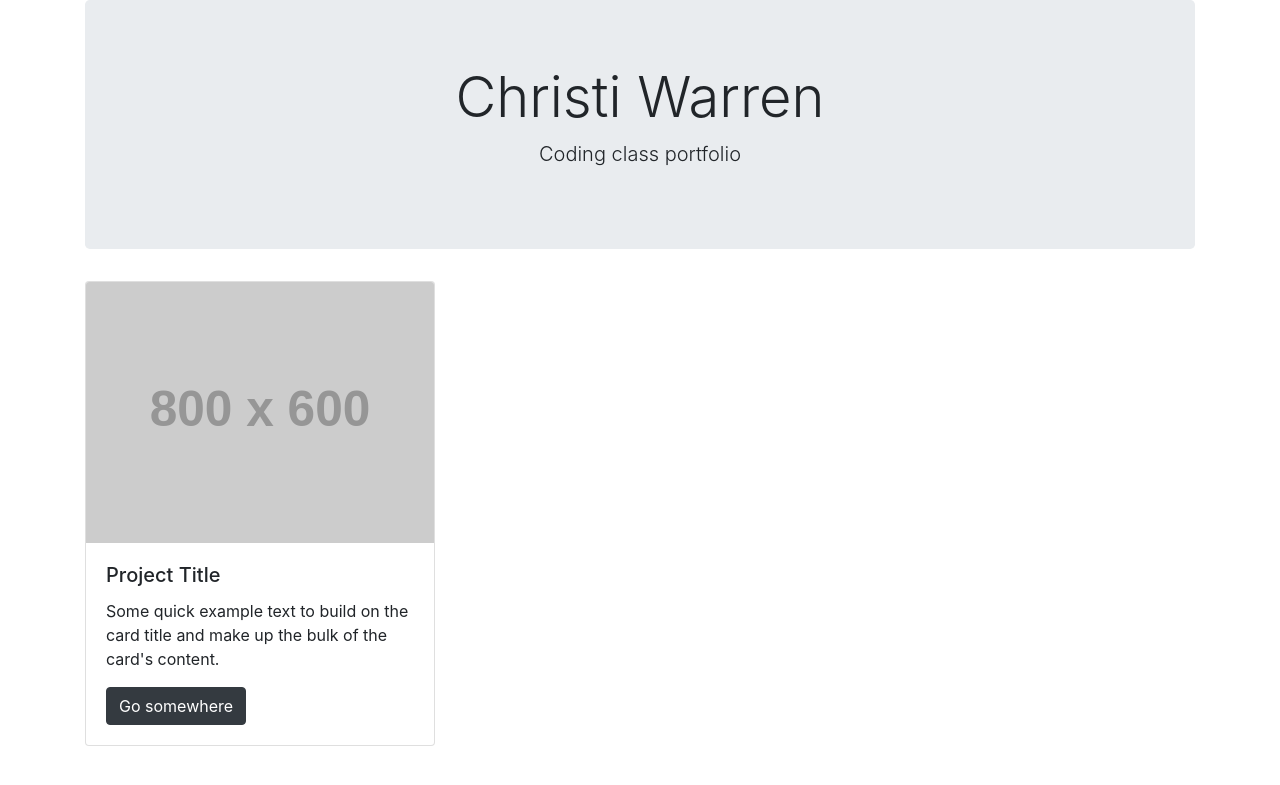
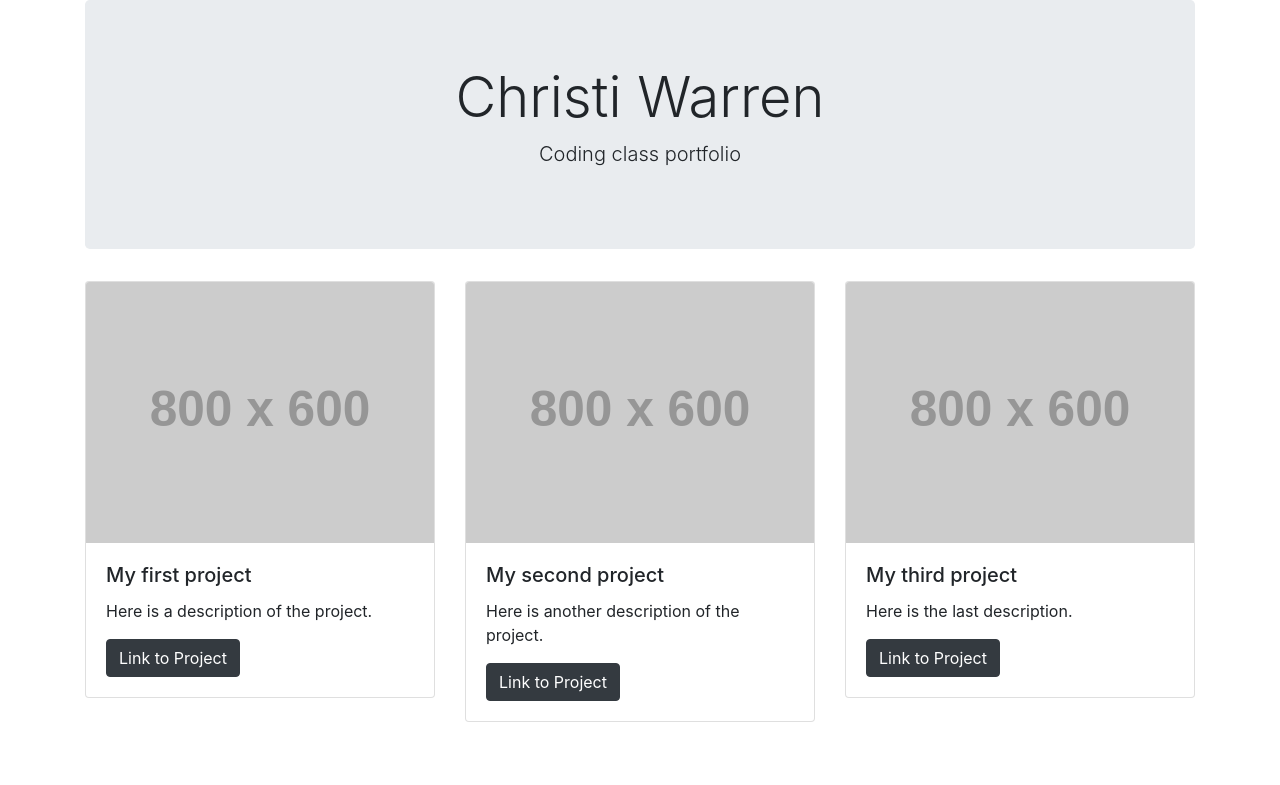
Before and after one commit to seawarren/seawarren.github.io, a Jekyll site: the page built from index.html, in a window 1280 px wide. Shown: the top 785 px of the page. Built offline with Jekyll 4.4.1, drawn with Linux system fonts in a browser that asks for light colours.

Commit message:
Update index.html

```diff
--- a/index.html
+++ b/index.html
@@ -1,18 +1,33 @@
 ---
 layout: default
 title: Christi Warren
+projects:
+  - title: My first project
+    image: http://placehold.it/800x600/600
+    description: Here is a description of the project.
+    link: #
+  - title: My second project
+    image: http://placehold.it/800x600/060
+    description: Here is another description of the project.
+    link: #
+  - title: My third project
+    image: http://placehold.it/800x600/006
+    description: Here is the last description.
+    link: #
 ---
 <div class="row">
 
+  {% for project in page.projects %}
   <div class="col-6 col-md-4">
     <div class="card">
-      <img src="http://placehold.it/800x600" class="card-img-top img-fluid d-block" alt="placeholder">
+      <img src="{{ project.image }}" class="card-img-top img-fluid d-block" alt="placeholder">
       <div class="card-body">
-        <h5 class="card-title">Project Title</h5>
-        <p class="card-text">Some quick example text to build on the card title and make up the bulk of the card's content.</p>
-        <a href="#" class="btn btn-dark">Go somewhere</a>
+        <h5 class="card-title">{{ project.title }}</h5>
+        <p class="card-text">{{ project.description }}</p>
+        <a href="{{ project.link }}" class="btn btn-dark" target="_blank">Link to Project</a>
       </div>
     </div>
   </div>
+  {% endfor %}
 
 </div>
```
